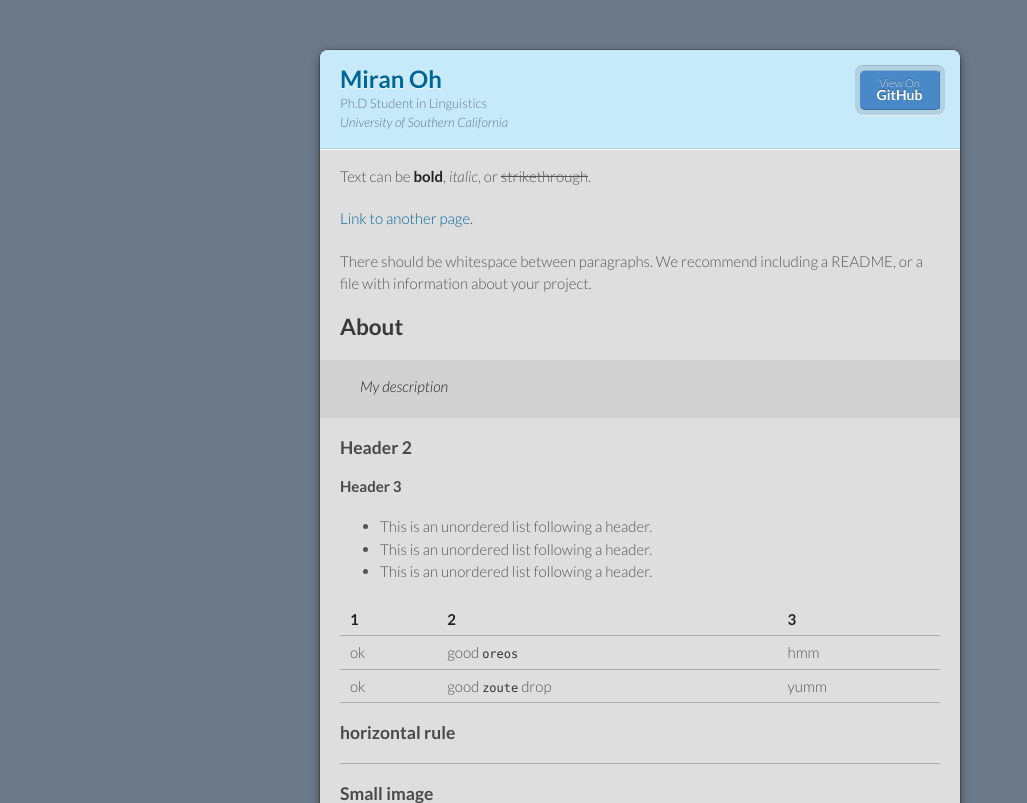
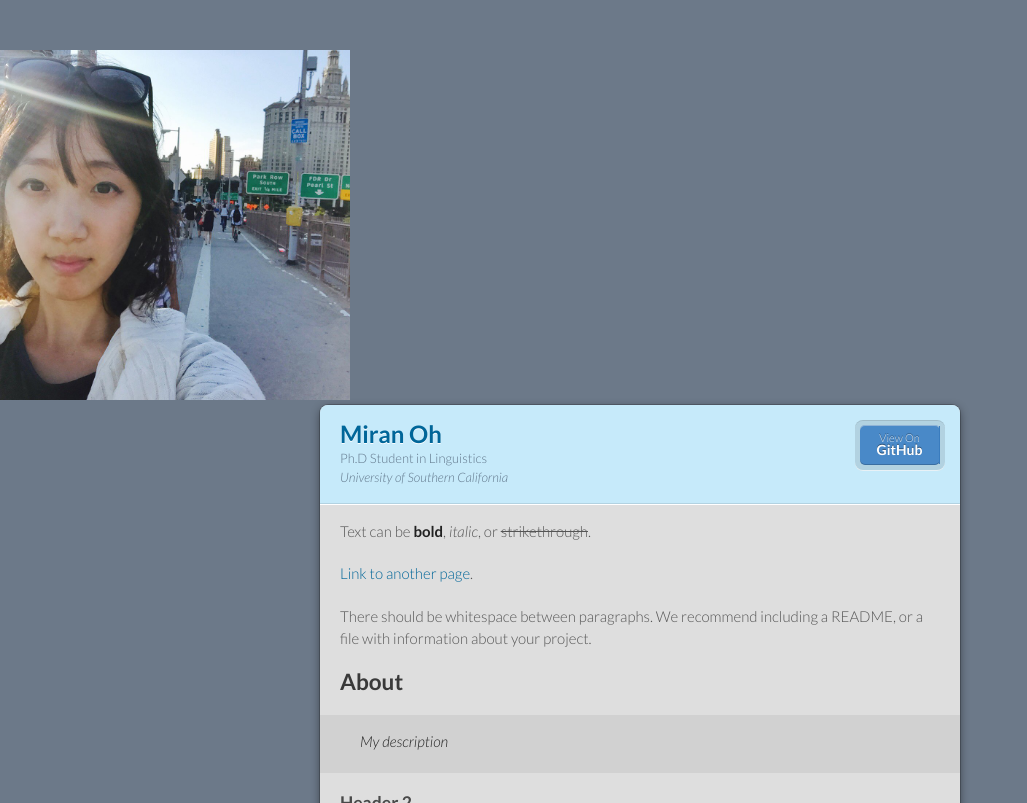
Before and after one commit to miranoh/miranoh.github.io, a Jekyll site: the page built from index.md, in a window 1280 px wide. Shown: the top 803 px of the page, without its empty margins (0-1027 px from the left). Built offline with Jekyll 4.4.1, drawn with Linux system fonts in a browser that asks for light colours; grey boxes are pictures that could not be loaded.

Commit message:
Update default.html

```diff
--- a/_layouts/default.html
+++ b/_layouts/default.html
@@ -15,6 +15,7 @@
     <![endif]-->
   </head>
   <body>
+    <img src = "https://github.com/miranoh/miranoh.github.io/blob/master/miran.jpeg" alt = "miran" width = 350>
     <div class="wrapper">
       <header {% unless site.description or site.github.project_tagline %} class="without-description" {% endunless %}>
         <h1>Miran Oh</h1>
```
